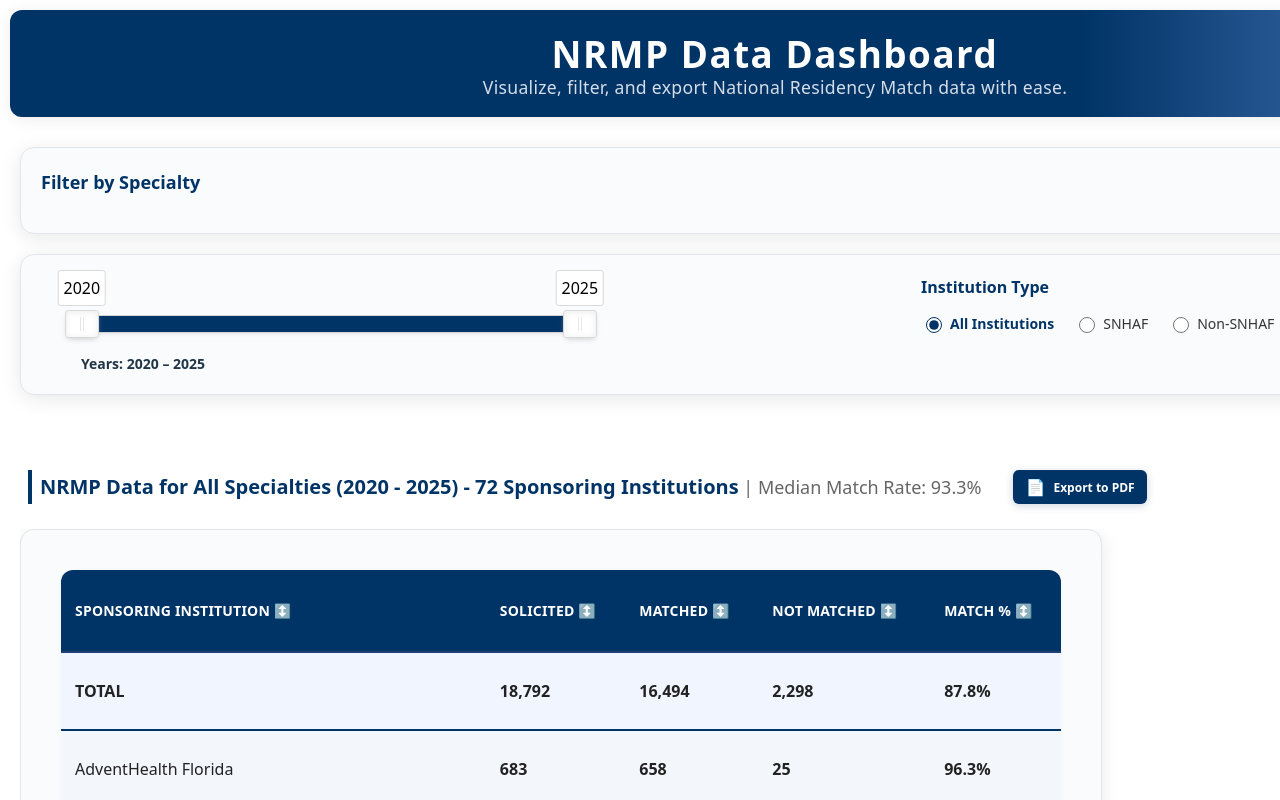
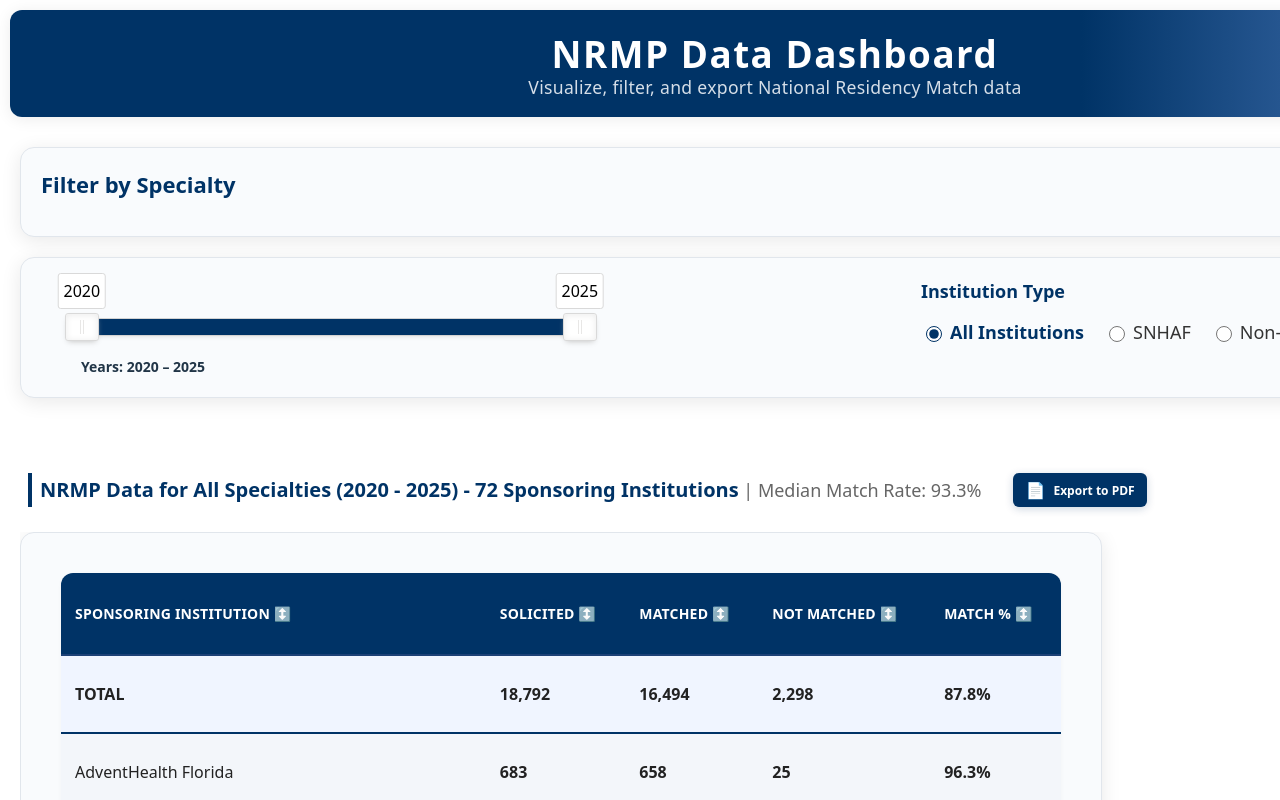
Before and after one commit to flchildrenshospitals/nrmp-dashboard, a React (Vite) app: page / in a window 1280 px wide. Shown: the top 800 px of the page. Built offline with nearby package versions, Linux system fonts and the light colour scheme.

Commit message:
changed font size on specialty filter title

```diff
--- a/src/components/Header/Header.jsx
+++ b/src/components/Header/Header.jsx
@@ -5,7 +5,7 @@
     <header className="dashboard-header">
       <h1>NRMP Data Dashboard</h1>
       <p className="dashboard-tagline">
-        Visualize, filter, and export National Residency Match data with ease.
+        Visualize, filter, and export National Residency Match data
       </p>
     </header>
   );
--- a/src/components/SNHAFFilter/SNHAFFilter.css
+++ b/src/components/SNHAFFilter/SNHAFFilter.css
@@ -4,7 +4,7 @@
 }
 
 .snhaf-filter-title {
-  font-size: 16px;
+  font-size: 18px;
   font-weight: 700;
   color: #003366;
   margin: 0 0 10px 0;
@@ -34,7 +34,7 @@
 }
 
 .snhaf-option-label {
-  font-size: 14px;
+  font-size: 18px;
   color: #333;
   cursor: pointer;
   font-weight: 500;
--- a/src/components/SpecialtyFilter/SpecialtyFilter.css
+++ b/src/components/SpecialtyFilter/SpecialtyFilter.css
@@ -20,7 +20,7 @@
 }
 
 .specialty-filter-header h3 {
-  font-size: 18px;
+  font-size: 22px;
   font-weight: 700;
   color: #003366;
   margin: 0;
```
